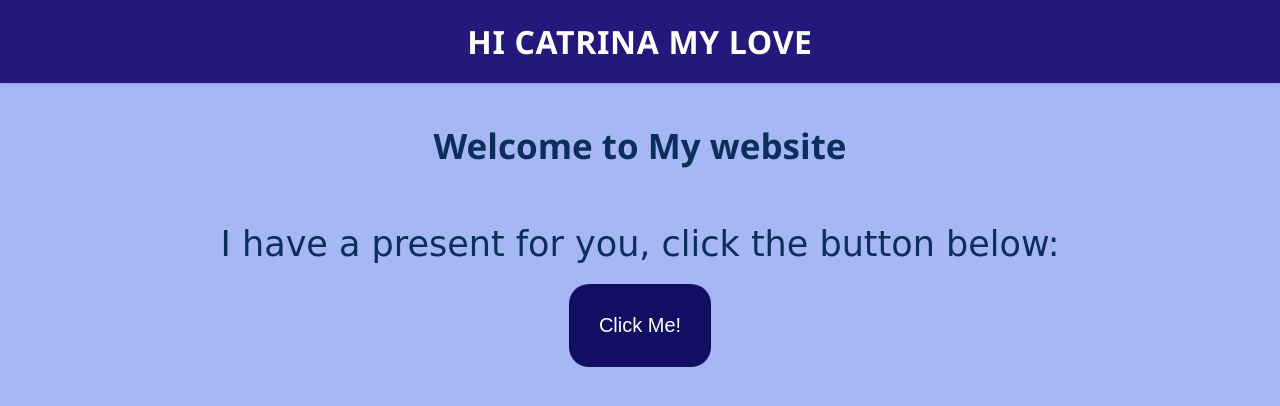
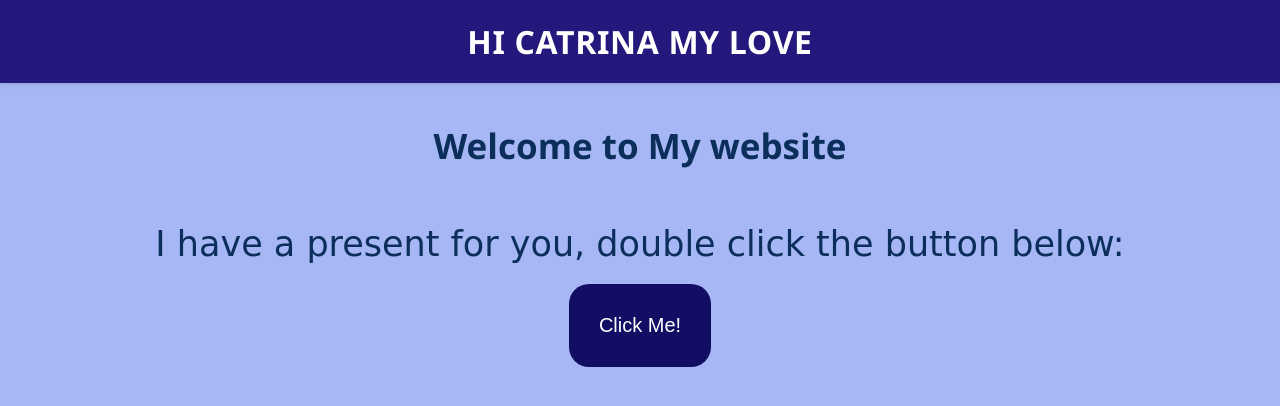
Before and after one commit to Mbiki-KK/test-app, a React (Create React App) app in the folder catrina-app/: page / in a window 1280 px wide. Shown: the top 406 px of the page. Built offline with nearby package versions, Linux system fonts and the light colour scheme.

Commit message:
Final commit 15/7/2026

```diff
--- a/catrina-app/src/Components/Home.jsx
+++ b/catrina-app/src/Components/Home.jsx
@@ -44,7 +44,7 @@ const Home = () => {
   return (
     <StyledHome>
       <StyledHeading>Welcome to My website</StyledHeading>
-      <StyledParagraph>I have a present for you, click the button below:</StyledParagraph>
+      <StyledParagraph>I have a present for you, double click the button below:</StyledParagraph>
       <Button onDoubleclick={() => setView('content')}/>
     </StyledHome>
   )
--- a/catrina-app/src/Components/Letter.jsx
+++ b/catrina-app/src/Components/Letter.jsx
@@ -158,8 +158,9 @@ const Letter = ({ onBack }) => {
                 I hope this letter finds you well.
                 I wanted to take a moment to express my gratitude for your support and love.
                 Your kindness and encouragement have meant a lot to me.
-                I love you very much.
+                I love you very much and I will cherish you always.
               </LetterParagraph>
+              <LetterHeading>From KK ,With love</LetterHeading>
             </CloudBorder>
           </LetterBody>
         </LetterContent><BackButton onClick={onBack} /></> // can only accept one child, so wrapped the letter and back button in a fragment
```
